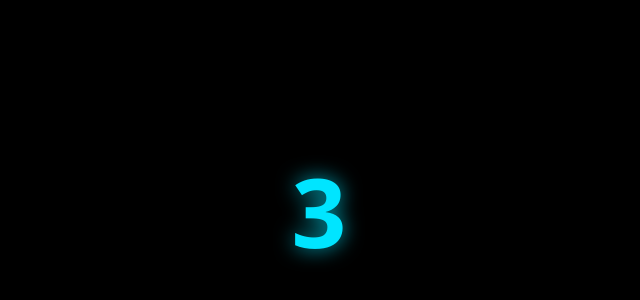
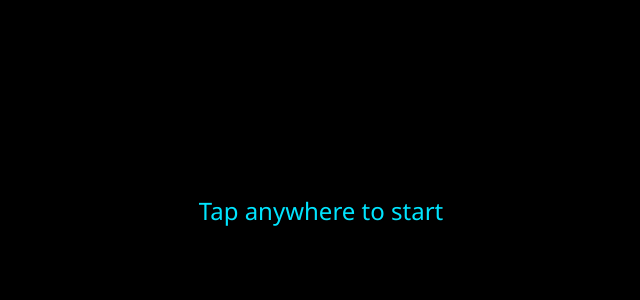
Before and after one commit to yuvarajc2025aiml-lab/pongal2026, a plain HTML site: page index.html in a window 1280 px wide. Shown: the part 190-490 px from the top of the page, without its empty margins (319-959 px from the left). Drawn offline with Linux system fonts and the light colour scheme.

Commit message:
Add start overlay and fade out animation
Added start overlay and hide animation for text.

```diff
--- a/pongalstyle.css
+++ b/pongalstyle.css
@@ -86,3 +86,33 @@ body {
         padding: 0 16px;
     }
 }
+/* ===== TAP TO START OVERLAY ===== */
+#startOverlay {
+    position: fixed;
+    inset: 0;
+    background: #000;
+    color: #00e5ff;
+    display: flex;
+    justify-content: center;
+    align-items: center;
+    font-size: 1.5rem;
+    z-index: 20;
+    cursor: pointer;
+    text-align: center;
+}
+
+/* ===== HIDE ANIMATION (FOR ENGLISH TEXT) ===== */
+.hide {
+    animation: fadeOut 1.2s ease forwards;
+}
+
+@keyframes fadeOut {
+    from {
+        opacity: 1;
+        transform: translateY(0);
+    }
+    to {
+        opacity: 0;
+        transform: translateY(-10px);
+    }
+}
```
